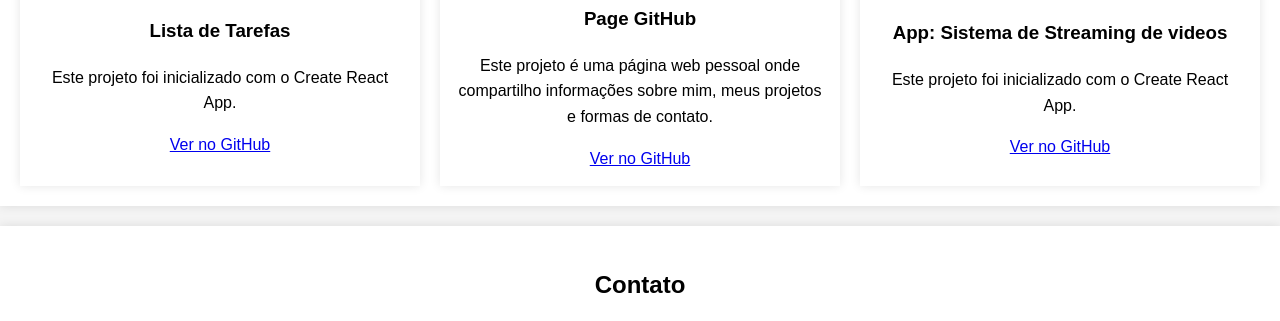
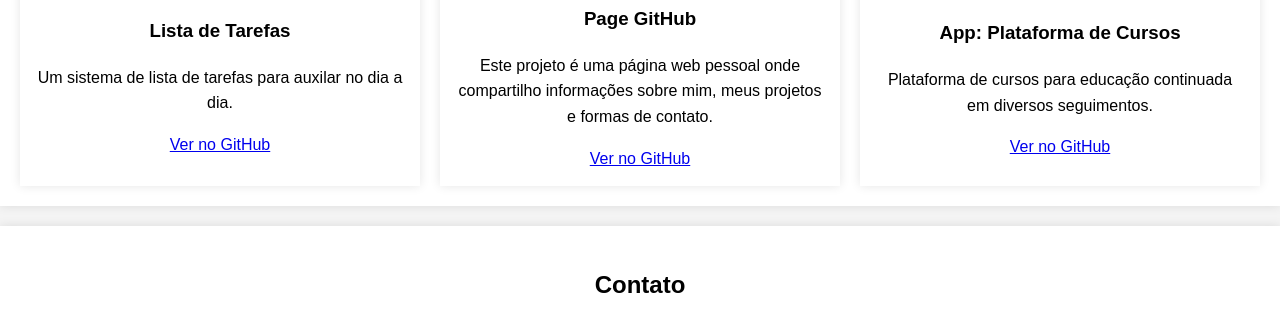
Before and after one commit to fbvenceslau/fbvenceslau.github.io, a plain HTML site: page index.html in a window 1280 px wide. Shown: the part 702-1023 px from the top of the page. Drawn offline with Linux system fonts and the light colour scheme.

Commit message:
Update index.html

```diff
--- a/index.html
+++ b/index.html
@@ -34,7 +34,7 @@
         <div class="project">
             <img src="assets/images/app-tarefas.png" alt="Projeto App Tarefas">
             <h3>Lista de Tarefas</h3>
-            <p>Este projeto foi inicializado com o Create React App.</p>
+            <p>Um sistema de lista de tarefas para auxilar no dia a dia.</p>
             <a href="https://github.com/fbvenceslau/app-tarefas" target="_blank">Ver no GitHub</a>
         </div>
 
@@ -47,8 +47,8 @@
 
         <div class="project">
           <img src="assets/images/streaming.png" alt="Projeto App Tarefas">
-          <h3>App: Sistema de Streaming de videos </h3>
-          <p>Este projeto foi inicializado com o Create React App.</p>
+          <h3>App: Plataforma de Cursos</h3>
+          <p>Plataforma de cursos para educação continuada em diversos seguimentos.</p>
           <a href="https://github.com/fbvenceslau/OneBitFlix" target="_blank">Ver no GitHub</a>
         </div>
     </section>
```
